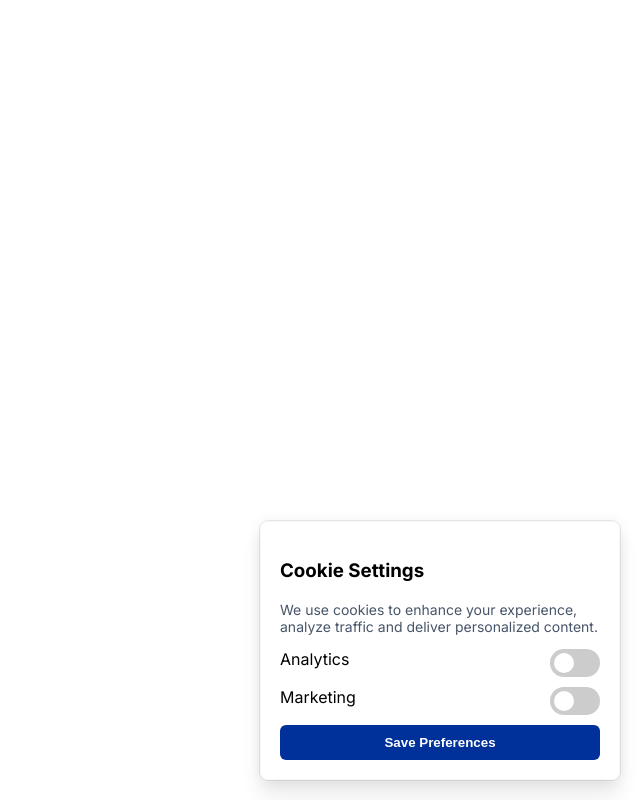
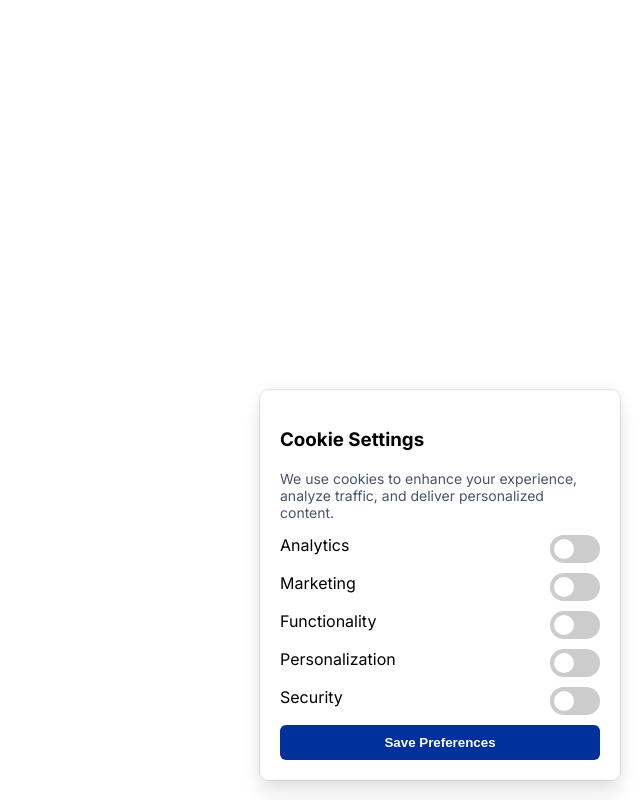
Before and after one commit to Slowpokepeter/cookie-banner, a React (Create React App) app: page / in a window 1280 px wide. Both pictures are taken after a click on the button "Customize". Shown: the whole page, without its empty margins (640-1280 px from the left). Built offline with nearby package versions, Linux system fonts and the light colour scheme.

Commit message:
adjusted for all settings

```diff
--- a/src/components/CookieConsentBanner.js
+++ b/src/components/CookieConsentBanner.js
@@ -196,6 +196,9 @@ const CookieConsentBanner = ({
   const [preferences, setPreferences] = useState({
     analytics: false,
     marketing: false,
+    functionality: false,
+    personalization: false,
+    security: false,
   });
 
   useEffect(() => {
@@ -208,12 +211,26 @@ const CookieConsentBanner = ({
   const handleAccept = () => {
     setVisible(false);
     document.cookie = "cookieConsent=accepted; path=/; max-age=31536000"; // 1 year
+    setGtmConsentState({
+      ad_storage: 'granted',
+      analytics_storage: 'granted',
+      functionality_storage: 'granted',
+      personalization_storage: 'granted',
+      security_storage: 'granted',
+    });
     initializeGTM();
   };
 
   const handleReject = () => {
     setVisible(false);
     document.cookie = "cookieConsent=rejected; path=/; max-age=31536000"; // 1 year
+    setGtmConsentState({
+      ad_storage: 'denied',
+      analytics_storage: 'denied',
+      functionality_storage: 'denied',
+      personalization_storage: 'denied',
+      security_storage: 'denied',
+    });
   };
 
   const handleCustomize = () => {
@@ -225,6 +242,13 @@ const CookieConsentBanner = ({
     document.cookie = `cookieConsent=${JSON.stringify(newPreferences)}; path=/; max-age=31536000`;
     setShowCustomize(false);
     setVisible(false);
+    setGtmConsentState({
+      ad_storage: newPreferences.marketing ? 'granted' : 'denied',
+      analytics_storage: newPreferences.analytics ? 'granted' : 'denied',
+      functionality_storage: newPreferences.functionality ? 'granted' : 'denied',
+      personalization_storage: newPreferences.personalization ? 'granted' : 'denied',
+      security_storage: newPreferences.security ? 'granted' : 'denied',
+    });
     initializeGTM();
   };
 
@@ -237,13 +261,18 @@ const CookieConsentBanner = ({
 
     window.dataLayer = window.dataLayer || [];
     window.dataLayer.push({ 'gtm.start': new Date().getTime(), event: 'gtm.js' });
+  };
 
-    if (preferences.analytics) {
-      window.dataLayer.push({ event: 'analyticsAccepted' });
-    }
-    if (preferences.marketing) {
-      window.dataLayer.push({ event: 'marketingAccepted' });
-    }
+  const setGtmConsentState = (consentState) => {
+    window.dataLayer = window.dataLayer || [];
+    window.dataLayer.push({
+      event: 'default consent',
+      ad_storage: consentState.ad_storage,
+      analytics_storage: consentState.analytics_storage,
+      functionality_storage: consentState.functionality_storage,
+      personalization_storage: consentState.personalization_storage,
+      security_storage: consentState.security_storage,
+    });
   };
 
   if (!visible) return null;
@@ -255,7 +284,7 @@ const CookieConsentBanner = ({
         <>
           <div className="cookie-consent-header">
             <svg className='cookie-icon' width="24" height="24" viewBox="0 0 24 24" fill="none" xmlns="http://www.w3.org/2000/svg">
-              <path d="M14.9998 16.3541L15.3538 16.0001M9.99979 17.3541L10.3538 17.0001M7.99979 8.35412L8.3538 8.00012M6.99979 13.3541L7.3538 13.0001M11.9998 12.3541L12.3538 12.0001M12.0028 21.0001C14.3307 21 16.5681 20.0982 18.2455 18.4839C19.9228 16.8696 20.9096 14.6683 20.9988 12.3421C21.0048 12.1891 20.8388 12.0921 20.7008 12.1611C18.2248 13.4081 16.6948 12.0841 16.9438 10.3071C16.948 10.2728 16.9445 10.2379 16.9334 10.2052C16.9223 10.1724 16.904 10.1426 16.8798 10.1179C16.8555 10.0932 16.8261 10.0742 16.7935 10.0625C16.761 10.0508 16.7262 10.0465 16.6918 10.0501C14.5208 10.3531 13.6058 9.03612 13.9478 7.24612C13.9529 7.21563 13.9516 7.18442 13.9441 7.15444C13.9366 7.12446 13.923 7.09634 13.9041 7.07186C13.8853 7.04737 13.8616 7.02703 13.8345 7.0121C13.8074 6.99718 13.7776 6.98799 13.7468 6.98512C11.7038 6.80312 11.5348 4.44512 11.8858 3.29512C11.9288 3.15312 11.8268 2.99512 11.6788 3.00012C9.32148 3.08621 7.09212 4.09405 5.47021 5.80687C3.84829 7.51969 2.9634 9.80064 3.00585 12.1591C3.04831 14.5176 4.01471 16.7653 5.69722 18.4186C7.37972 20.072 9.64391 20.9989 12.0028 21.0001Z" stroke={acceptButtonColor} stroke-width="1.5" stroke-linecap="round" stroke-linejoin="round"/>
+              <path d="M14.9998 16.3541L15.3538 16.0001M9.99979 17.3541L10.3538 17.0001M7.99979 8.35412L8.3538 8.00012M6.99979 13.3541L7.3538 13.0001M11.9998 12.3541L12.3538 12.0001M12.0028 21.0001C14.3307 21 16.5681 20.0982 18.2455 18.4839C19.9228 16.8696 20.9096 14.6683 20.9988 12.3421C21.0048 12.1891 20.8388 12.0921 20.7008 12.1611C18.2248 13.4081 16.6948 12.0841 16.9438 10.3071C16.948 10.2728 16.9445 10.2379 16.9334 10.2052C16.9223 10.1724 16.904 10.1426 16.8798 10.1179C16.8555 10.0932 16.8261 10.0742 16.7935 10.0625C16.761 10.0508 16.7262 10.0465 16.6918 10.0501C14.5208 10.3531 13.6058 9.03612 13.9478 7.24612C13.9529 7.21563 13.9516 7.18442 13.9441 7.15444C13.9366 7.12446 13.923 7.09634 13.9041 7.07186C13.8853 7.04737 13.8616 7.02703 13.8345 7.0121C13.8074 6.99718 13.7776 6.98799 13.7468 6.98512C11.7038 6.80312 11.5348 4.44512 11.8858 3.29512C11.9288 3.15312 11.8268 2.99512 11.6788 3.00012C9.32148 3.08621 7.09212 4.09405 5.47021 5.80687C3.84829 7.51969 2.9634 9.80064 3.00585 12.1591C3.04831 14.5176 4.01471 16.7653 5.69722 18.4186C7.37972 20.072 9.64391 20.9989 12.0028 21.0001Z" stroke={acceptButtonColor} strokeWidth="1.5" strokeLinecap="round" strokeLinejoin="round"/>
             </svg>
             <h2 className="cookie-head">Your Data, Your Choice</h2>
           </div>
--- a/src/components/CookieCustomize.js
+++ b/src/components/CookieCustomize.js
@@ -14,14 +14,10 @@ const CookieCustomize = ({ preferences, onSave, acceptButtonColor, acceptButtonT
     onSave(localPreferences);
   };
 
-  const sliderStyle = {
-    backgroundColor: acceptButtonColor,
-  };
-
   return (
     <div className="cookie-customize">
       <h3>Cookie Settings</h3>
-      <p className="p-cookies">We use cookies to enhance your experience, analyze traffic and deliver personalized content.</p>
+      <p className="p-cookies">We use cookies to enhance your experience, analyze traffic, and deliver personalized content.</p>
       <div className='custom-wrap'>
         <div className='custom-setting'>
             Analytics
@@ -32,7 +28,7 @@ const CookieCustomize = ({ preferences, onSave, acceptButtonColor, acceptButtonT
                 checked={localPreferences.analytics}
                 onChange={handleChange}
                 />
-            <span className='slider round' style={localPreferences.analytics ? sliderStyle : null}></span>
+                <span className='slider round'></span>
             </label>
         </div>
         <div className='custom-setting'>
@@ -44,13 +40,48 @@ const CookieCustomize = ({ preferences, onSave, acceptButtonColor, acceptButtonT
                 checked={localPreferences.marketing}
                 onChange={handleChange}
                 />
-            <span className='slider round' style={localPreferences.marketing ? sliderStyle : null}></span>
+                <span className='slider round'></span>
+            </label>
+        </div>
+        <div className='custom-setting'>
+            Functionality
+            <label className='switch'>
+                <input
+                type="checkbox"
+                name="functionality"
+                checked={localPreferences.functionality}
+                onChange={handleChange}
+                />
+                <span className='slider round'></span>
+            </label>
+        </div>
+        <div className='custom-setting'>
+            Personalization
+            <label className='switch'>
+                <input
+                type="checkbox"
+                name="personalization"
+                checked={localPreferences.personalization}
+                onChange={handleChange}
+                />
+                <span className='slider round'></span>
+            </label>
+        </div>
+        <div className='custom-setting'>
+            Security
+            <label className='switch'>
+                <input
+                type="checkbox"
+                name="security"
+                checked={localPreferences.security}
+                onChange={handleChange}
+                />
+                <span className='slider round'></span>
             </label>
         </div>
       </div>
-      <button onClick={handleSave} className="save-button" style={{ backgroundColor: acceptButtonColor, color: acceptButtonTextColor }}>
-        Save Preferences
-      </button>
+
+      <button onClick={handleSave} className="save-button" style={{ backgroundColor: acceptButtonColor, color: acceptButtonTextColor }}>Save Preferences</button>
     </div>
   );
 };
@@ -59,7 +90,7 @@ CookieCustomize.propTypes = {
   preferences: PropTypes.object.isRequired,
   onSave: PropTypes.func.isRequired,
   acceptButtonColor: PropTypes.string.isRequired,
-  acceptButtonTextColor: PropTypes.string.isRequired, // Added this prop type
+  acceptButtonTextColor: PropTypes.string.isRequired,
 };
 
 export default CookieCustomize;
```
Lines whose indentation alone changed are shown as unchanged.
